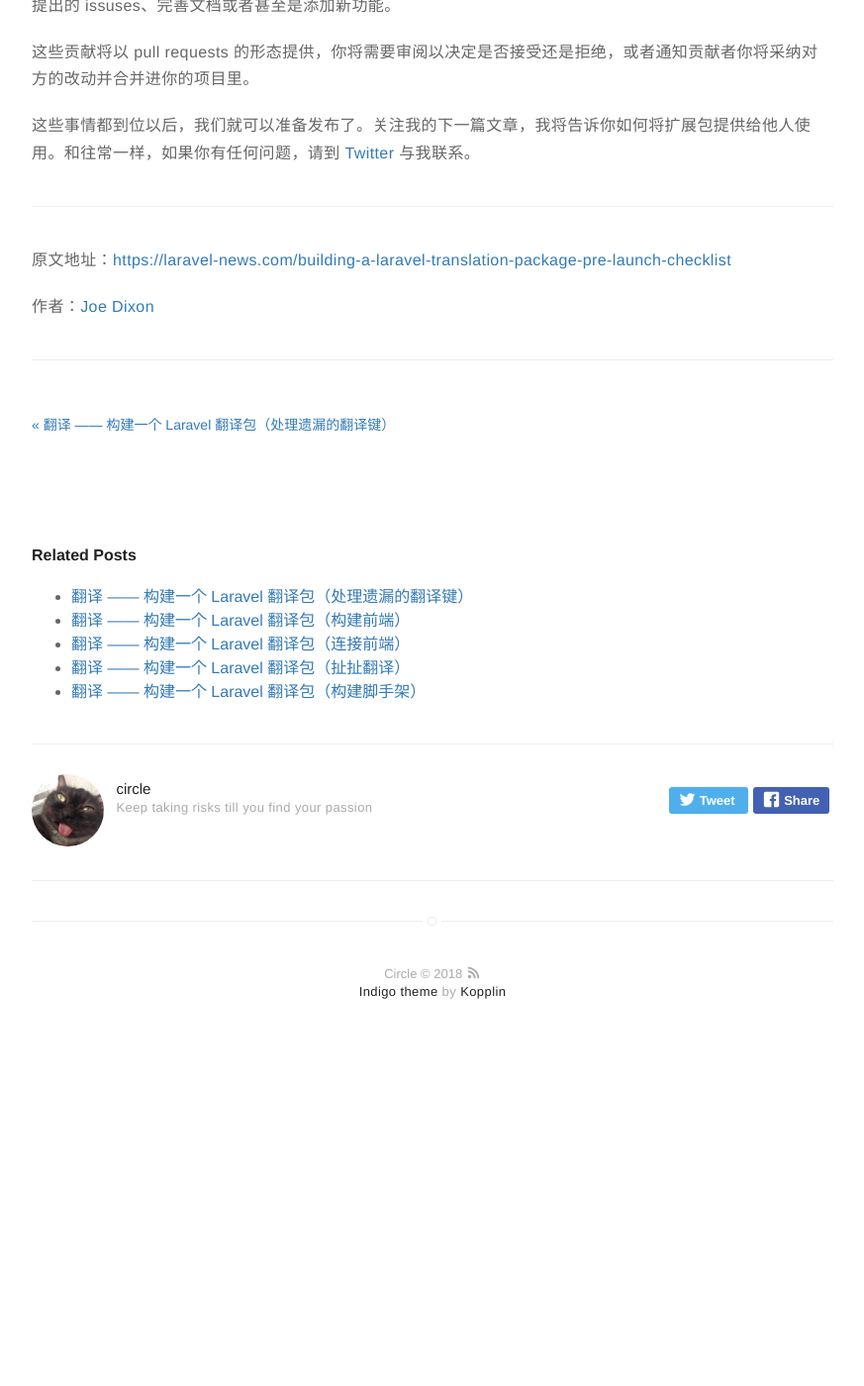
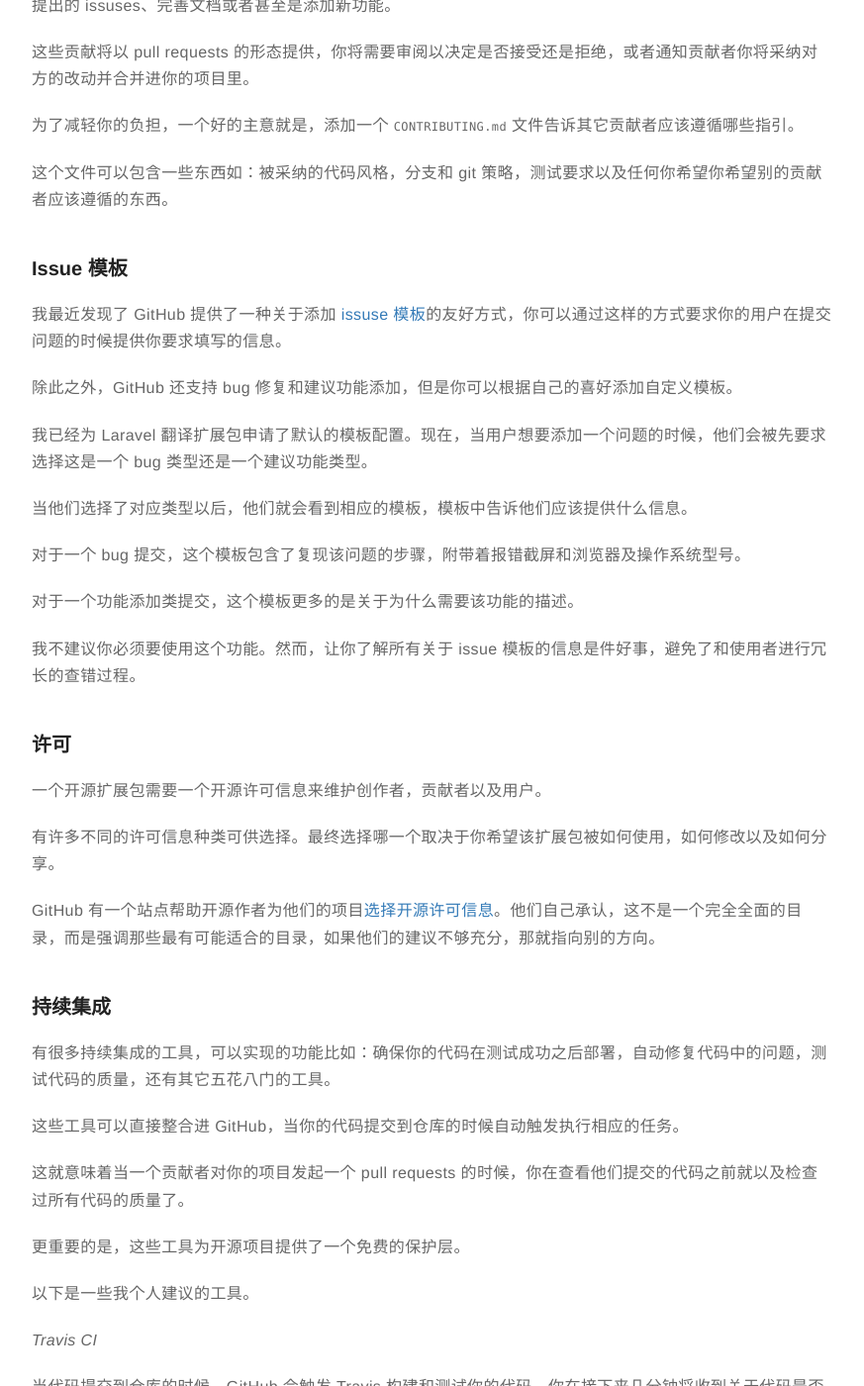
Before and after one commit to rust17/blog, a Jekyll site: the page built from _posts/2018-12-27-translation-building-a-laravel-translation-package-7.markdown, in a window 1280 px wide and 1400 px high, scrolled down 815 px. Shown: the whole window at 99% size, without its empty margins (203-1076 px from the left). Built offline with Jekyll 4.4.1, drawn with Linux system fonts in a browser that asks for light colours; comment, search, counter and statistics services are not loaded; before the commit the page ends 1888 px from its top, so only the background shows below that; some of the changed text lies outside the part shown.

Commit message:
update translation-building-a-laravel-translation-package

```diff
--- a/_posts/2018-12-27-translation-building-a-laravel-translation-package-7.markdown
+++ b/_posts/2018-12-27-translation-building-a-laravel-translation-package-7.markdown
@@ -28,6 +28,59 @@ description: 翻译文章 —— 构建一个 Laravel 翻译包第七部分
 
 这些贡献将以 pull requests 的形态提供，你将需要审阅以决定是否接受还是拒绝，或者通知贡献者你将采纳对方的改动并合并进你的项目里。
 
+为了减轻你的负担，一个好的主意就是，添加一个 `CONTRIBUTING.md` 文件告诉其它贡献者应该遵循哪些指引。
+
+这个文件可以包含一些东西如：被采纳的代码风格，分支和 git 策略，测试要求以及任何你希望你希望别的贡献者应该遵循的东西。
+
+### Issue 模板
+
+我最近发现了 GitHub 提供了一种关于添加 [issuse 模板](https://blog.github.com/2016-02-17-issue-and-pull-request-templates/)的友好方式，你可以通过这样的方式要求你的用户在提交问题的时候提供你要求填写的信息。
+
+除此之外，GitHub 还支持 bug 修复和建议功能添加，但是你可以根据自己的喜好添加自定义模板。
+
+我已经为 Laravel 翻译扩展包申请了默认的模板配置。现在，当用户想要添加一个问题的时候，他们会被先要求选择这是一个 bug 类型还是一个建议功能类型。
+
+当他们选择了对应类型以后，他们就会看到相应的模板，模板中告诉他们应该提供什么信息。
+
+对于一个 bug 提交，这个模板包含了复现该问题的步骤，附带着报错截屏和浏览器及操作系统型号。
+
+对于一个功能添加类提交，这个模板更多的是关于为什么需要该功能的描述。
+
+我不建议你必须要使用这个功能。然而，让你了解所有关于 issue 模板的信息是件好事，避免了和使用者进行冗长的查错过程。
+
+### 许可
+
+一个开源扩展包需要一个开源许可信息来维护创作者，贡献者以及用户。
+
+有许多不同的许可信息种类可供选择。最终选择哪一个取决于你希望该扩展包被如何使用，如何修改以及如何分享。
+
+GitHub 有一个站点帮助开源作者为他们的项目[选择开源许可信息](https://choosealicense.com/)。他们自己承认，这不是一个完全全面的目录，而是强调那些最有可能适合的目录，如果他们的建议不够充分，那就指向别的方向。
+
+### 持续集成
+
+有很多持续集成的工具，可以实现的功能比如：确保你的代码在测试成功之后部署，自动修复代码中的问题，测试代码的质量，还有其它五花八门的工具。
+
+这些工具可以直接整合进 GitHub，当你的代码提交到仓库的时候自动触发执行相应的任务。
+
+这就意味着当一个贡献者对你的项目发起一个 pull requests 的时候，你在查看他们提交的代码之前就以及检查过所有代码的质量了。
+
+更重要的是，这些工具为开源项目提供了一个免费的保护层。
+
+以下是一些我个人建议的工具。
+
+*Travis CI*
+
+当代码提交到仓库的时候，GitHub 会触发 Travis 构建和测试你的代码。你在接下来几分钟将收到关于代码是否有问题的信息通知。对于 pull requests 也会有触发该机制，因此你可以看到贡献者是否往你的代码添加了某些有语法错误的代码。
+
+*Scrutinizer*
+
+Scrutinizer 将分析你的代码检查是否使用了不安全的语言函数，这就好像 IDE 的代码检查功能一样。
+
+*StyleCI*
+
+StyleCI 允许你定义你喜欢的代码风格。当代码提交到仓库，它会自动检测代码是否违反了错误指南并且通过新添加一个 pull requests 到仓库的方式尝试自动修复错误。这样，你的代码风格就不因此遭到破坏了。
+
+持续集成工具一般直接涉及到登录服务，集成进 GitHub，会在你的项目根目录下添加一个配置文件。一旦配置好，当代码提交到仓库他们就会按照预期运行。
 
 这些事情都到位以后，我们就可以准备发布了。关注我的下一篇文章，我将告诉你如何将扩展包提供给他人使用。和往常一样，如果你有任何问题，请到 [Twitter](https://twitter.com/_joedixon) 与我联系。
 
```
